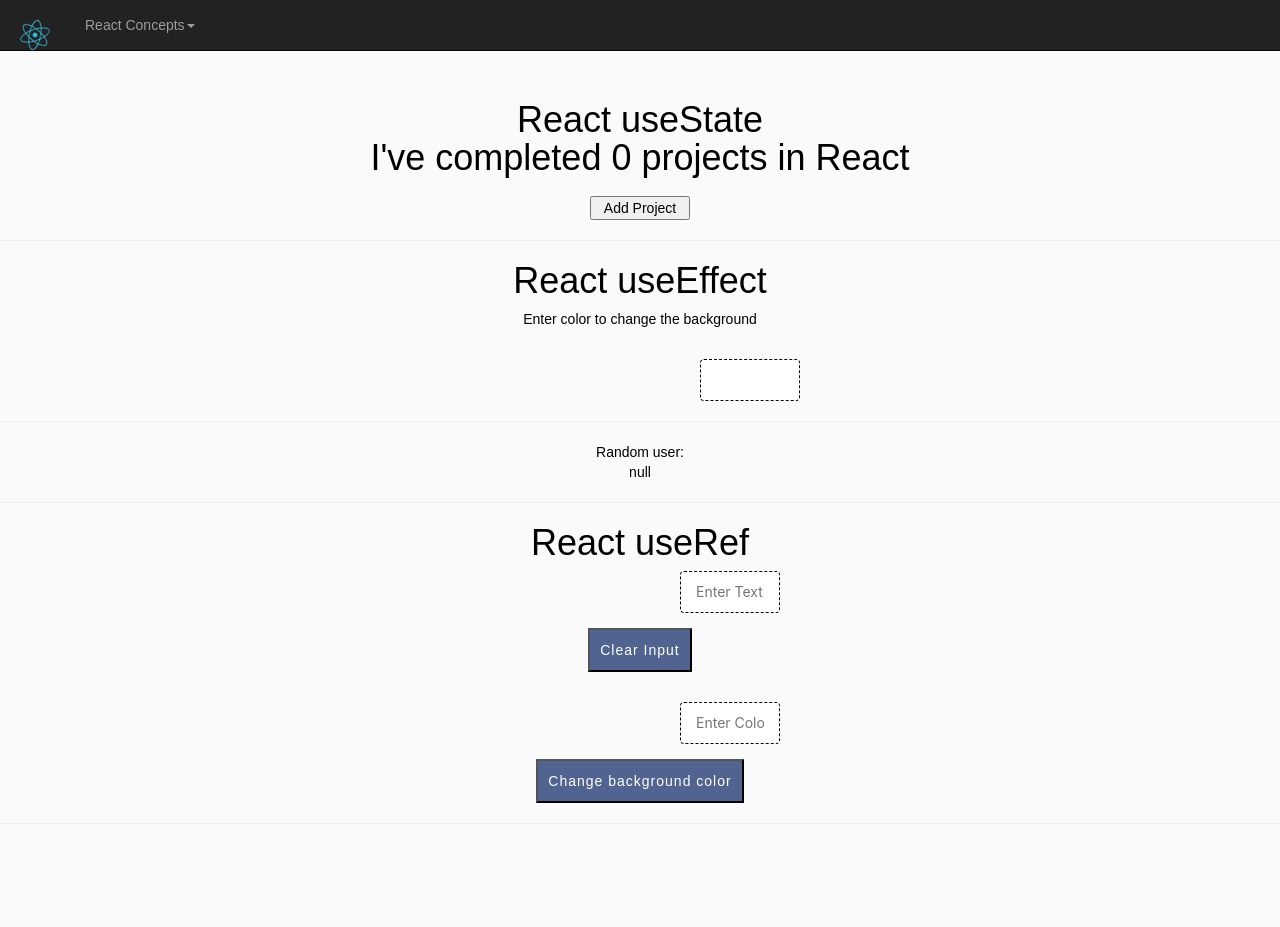
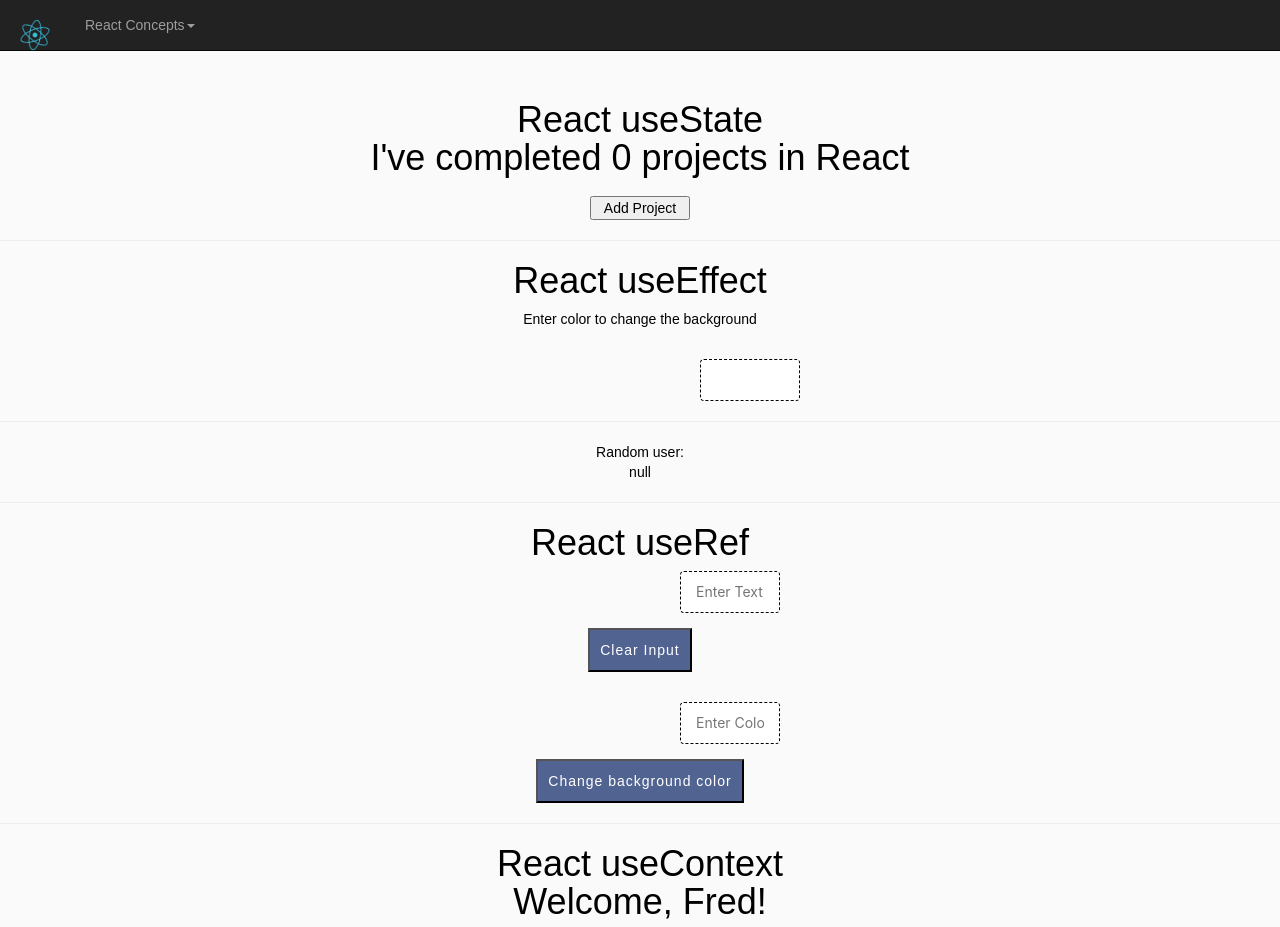
Before and after one commit to PallaviKatari/cg-g2-react, a React (Create React App) app: page /hooks in a window 1280 px wide. Shown: the top 927 px of the page. Built offline with nearby package versions, Linux system fonts and the light colour scheme; no server answers.

Commit message:
commit_31.05.2023

```diff
--- a/src/Components/Memo.jsx
+++ b/src/Components/Memo.jsx
@@ -26,8 +26,8 @@ function Memo() {
 
 return (
     <div style={{marginTop:100}}>
-        <input type="number" value = {count} onChange={({target:{value}})=>setCount(parseInt(value))}/>
-        <input type="text" value={name} onChange={({target:{value}})=>setName(value)}/>
+        <input type="number" value = {count} onChange={({target:{value}})=>setCount(parseInt(value))} style={{width:200,marginLeft:700}}/>
+        <input type="text" value={name} onChange={({target:{value}})=>setName(value)} style={{width:200,marginLeft:700}}/>
     <div>{thousendNumber}</div>
     </div>
 )
--- a/src/Components/ReactHooks.jsx
+++ b/src/Components/ReactHooks.jsx
@@ -33,8 +33,8 @@ export default function ReactHooks() {
             <Effect1 />
             <hr></hr>
             <Reference />
-            <hr/>
-            <Context/>
+            <hr />
+            <Context />
         </div>
     );
 }
@@ -148,5 +148,8 @@ const Main = () => (
 );
 const Header = () => {
     const user = React.useContext(UserContext)
-    return <h1 style={{marginTop:100}}>Welcome, {user.name}!</h1>;
+    return <>
+        <h1>React useContext</h1>
+        <h1 style={{ marginTop: 20 }}>Welcome, {user.name}!</h1>
+    </>;
 }
--- a/src/Components/TextBox.jsx
+++ b/src/Components/TextBox.jsx
@@ -4,7 +4,7 @@ function Textbox({name,handleClick}) {
     console.log("Textbox Rendered")
     return (
         <div>
-            <input type="text" placeholder="Enter Name" value={name} onChange={handleClick}/>
+            <input type="text" placeholder="Enter Name" value={name} onChange={handleClick} style={{width:200,marginLeft:700}}/>
         </div>
     )
 }
```
